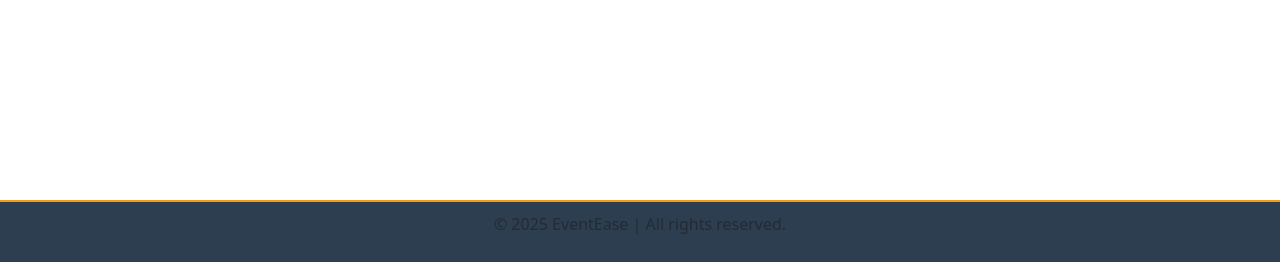
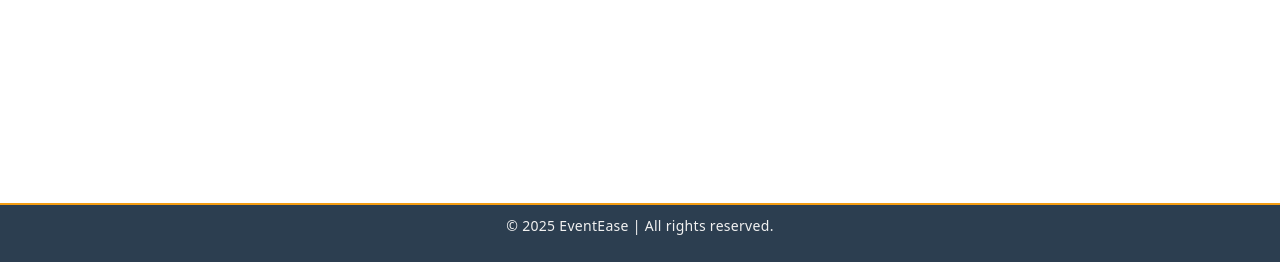
Before and after one commit to zeinali1/capstone-project, a Django app: a page that uses main_app/templates/base.html in a window 1280 px wide. Shown: the part 530-800 px from the top of the page. Run offline with Django 5.2, Linux system fonts and the light colour scheme; parts of the project's set-up code (start-up, migrations or seed data) failed here and were passed over.

Commit message:
fix footer styling

```diff
--- a/main_app/static/css/style.css
+++ b/main_app/static/css/style.css
@@ -260,10 +260,13 @@ nav {
 /* ===================== FOOTER ===================== */
 footer {
   background-color: #2c3e50;
-  color: white;
+  color: #f1f1f1;
   text-align: center;
   padding: 10px 0;
   border-top: 2px solid #f39c12;
+  font-size: 14px;
+  letter-spacing: 0.3px;
+  transition: background-color 0.3s, color 0.3s;
 }
 
 /* 🌙 DARK MODE FIXES */
@@ -333,7 +336,7 @@ body.dark-mode ::placeholder {
 /* Footer */
 body.dark-mode footer {
   background: linear-gradient(90deg, #2c3e50, #3c4a5a);
-  color: #eee;
+  color: #f9f9f9;
 }
 
 /* Divider */
--- a/main_app/templates/base.html
+++ b/main_app/templates/base.html
@@ -95,7 +95,7 @@
     {% block content %}{% endblock %}
   </main>
 
-  <footer class="text-center mt-4 mb-2 text-muted">
+  <footer class="text-center mt-4 mb-2">
     <p>&copy; 2025 EventEase | All rights reserved.</p>
   </footer>
 
```
